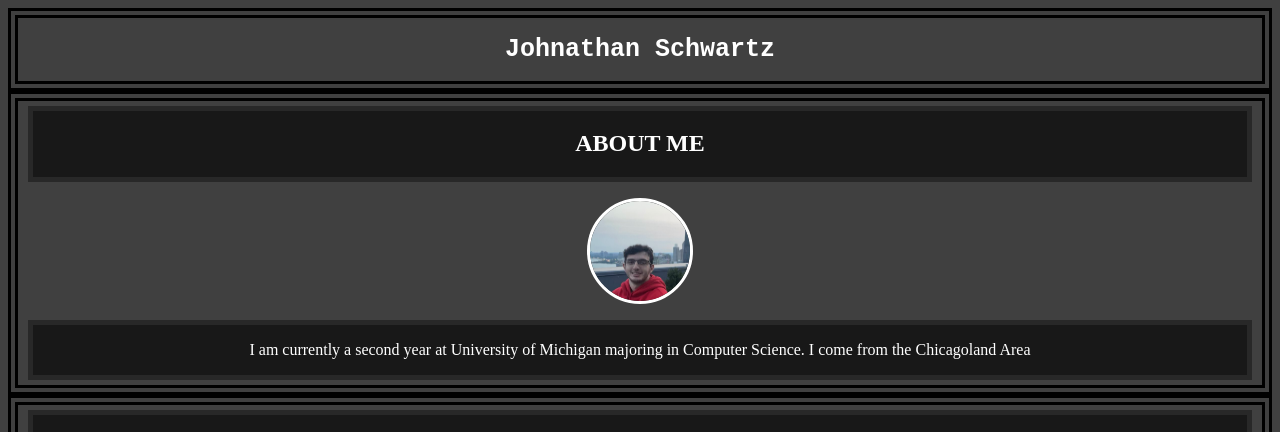
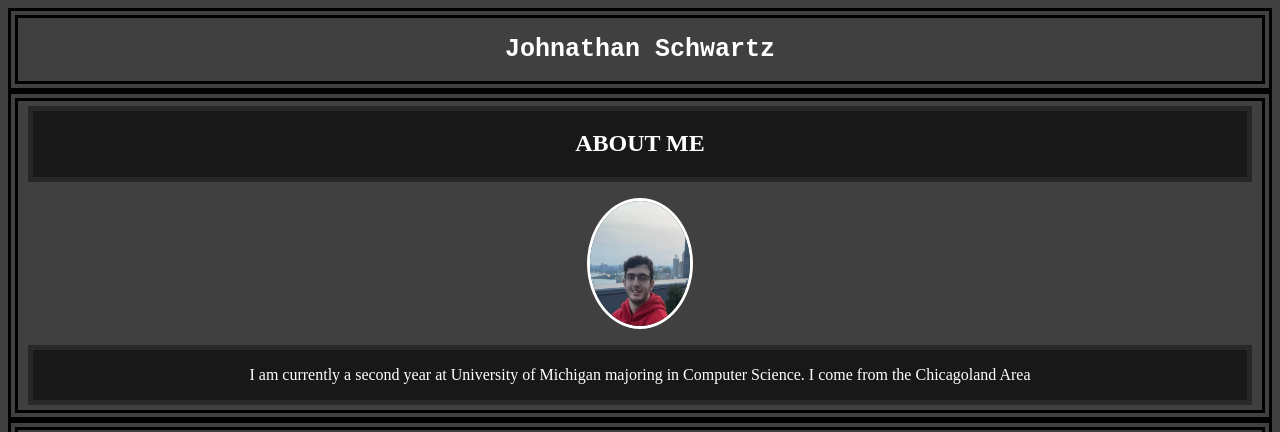
Before and after one commit to johnschw/johnschw.github.io, a plain HTML site: page home.html in a window 1280 px wide. Shown: the top 432 px of the page. Drawn offline with Linux system fonts and the light colour scheme.

Commit message:
Update home.html
Override the picture of me to change the height so it looked less wonky on the website

```diff
--- a/home.html
+++ b/home.html
@@ -57,7 +57,7 @@
   <h2>ABOUT ME</h2>
   </div>
 
-  <p> <img class="image-style" src="/images/meimg.png" alt="picture of me" > </p>
+  <p> <img class="image-style" style="height: 125px" src="/images/meimg.png" alt="picture of me" > </p>
 
   <div class="inner-box">
     <p style="padding: 0px 10px 0px 10px"> I am currently a second year at University of Michigan majoring in Computer Science. I come from the Chicagoland Area</p>
```
